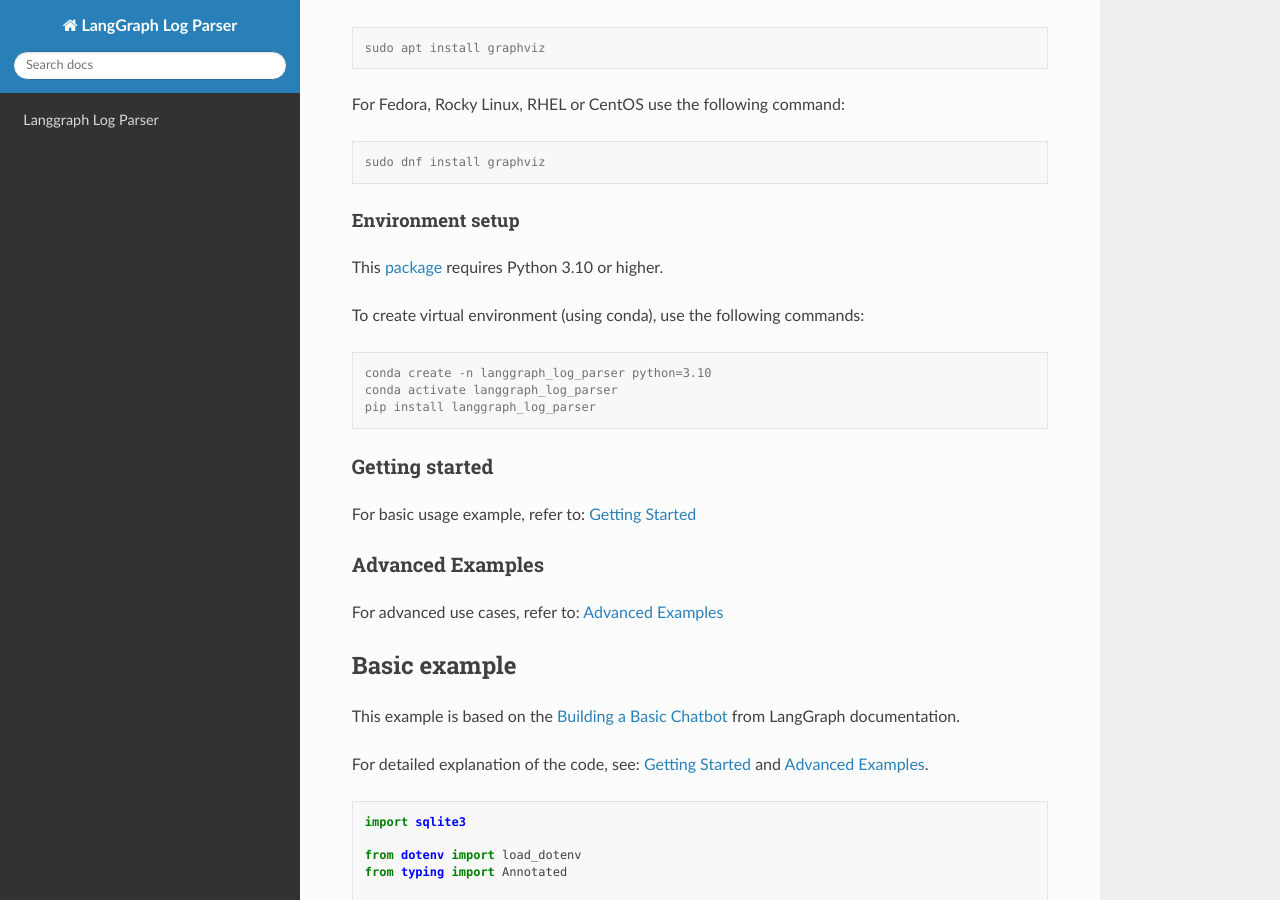
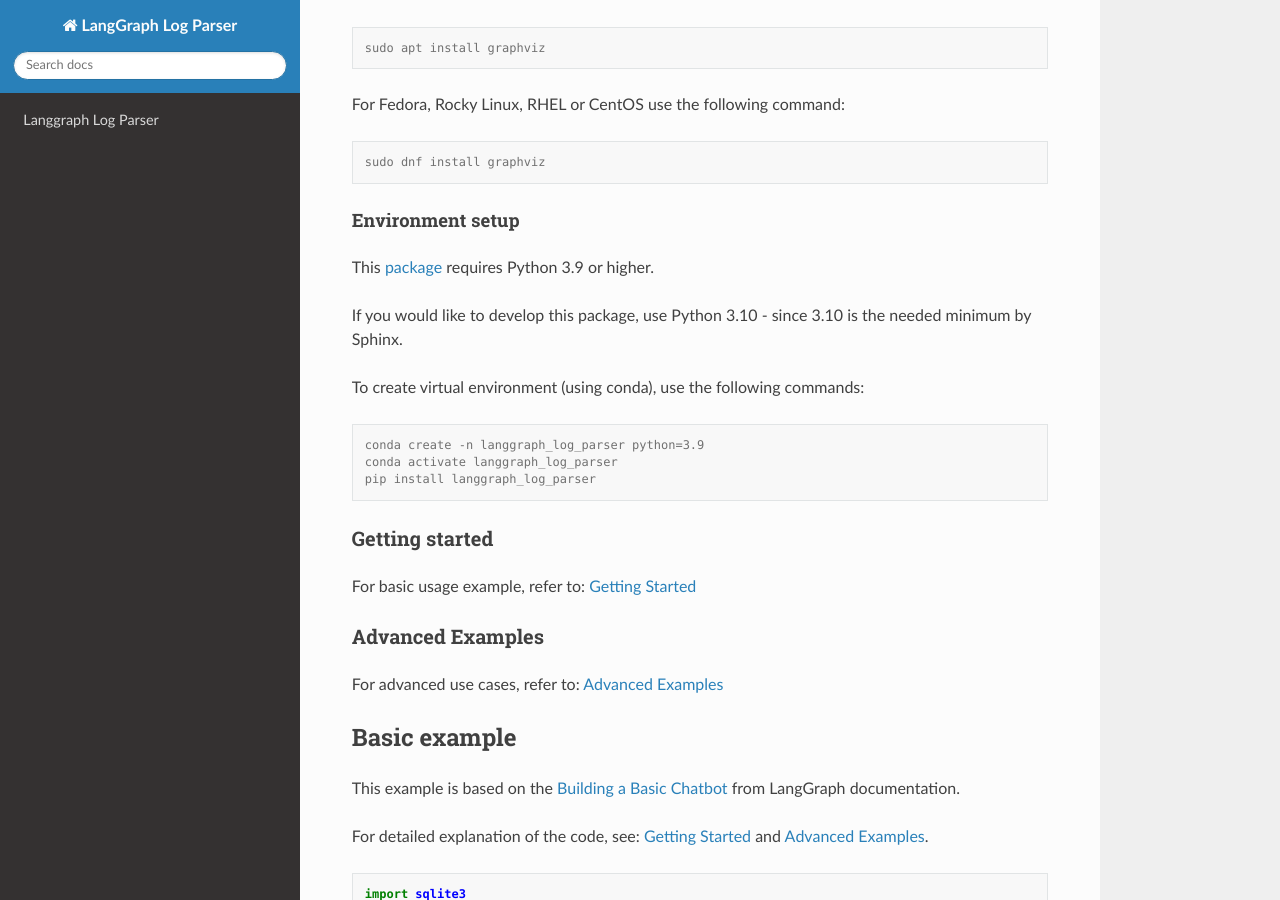
Before and after one commit to serafinski/LangGraph-Compare, a Sphinx documentation site: the page built from docs/index.rst, in a window 1280 px wide and 900 px high, scrolled down 1360 px. Built offline with Sphinx 7.4.7 and the Read the Docs theme 3.1.0, drawn with Linux system fonts in a browser that asks for light colours.

Commit message:
1. updated docs and package to 0.1.9 2. switched to 3.9 for package - 3.10 is only needed now for development and writing docs 3. updated index.rst and README.md to reflect shift to 3.9

```diff
--- a/docs/conf.py
+++ b/docs/conf.py
@@ -15,7 +15,7 @@ sys.path.insert(0, os.path.abspath('..'))
 project = 'LangGraph Log Parser'
 copyright = '2024, Tomasz Serafiński'
 author = 'Tomasz Serafiński'
-release = '0.1.8'
+release = '0.1.9'
 
 # -- General configuration ---------------------------------------------------
 # https://www.sphinx-doc.org/en/master/usage/configuration.html#general-configuration
--- a/docs/index.rst
+++ b/docs/index.rst
@@ -54,13 +54,15 @@ For Fedora, Rocky Linux, RHEL or CentOS use the following command:
 
 Environment setup
 -----------------
-This `package <https://pypi.org/project/langgraph_log_parser/>`_ requires Python 3.10 or higher.
+This `package <https://pypi.org/project/langgraph_log_parser/>`_ requires Python 3.9 or higher.
+
+If you would like to develop this package, use Python 3.10 - since 3.10 is the needed minimum by Sphinx.
 
 To create virtual environment (using conda), use the following commands:
 
 .. code-block:: console
 
-   conda create -n langgraph_log_parser python=3.10
+   conda create -n langgraph_log_parser python=3.9
    conda activate langgraph_log_parser
    pip install langgraph_log_parser
 
```
Also changed, not shown: README.md (+3 -2 lines), pyproject.toml (+4 -3 lines), 1 other file.
